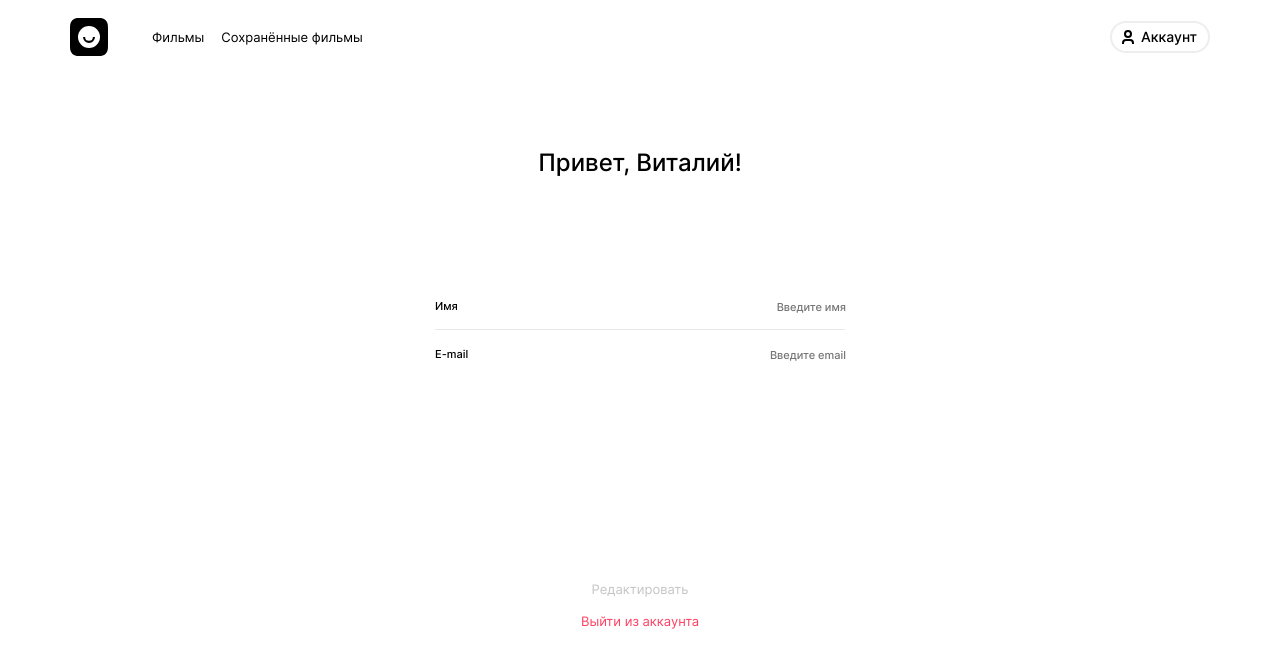
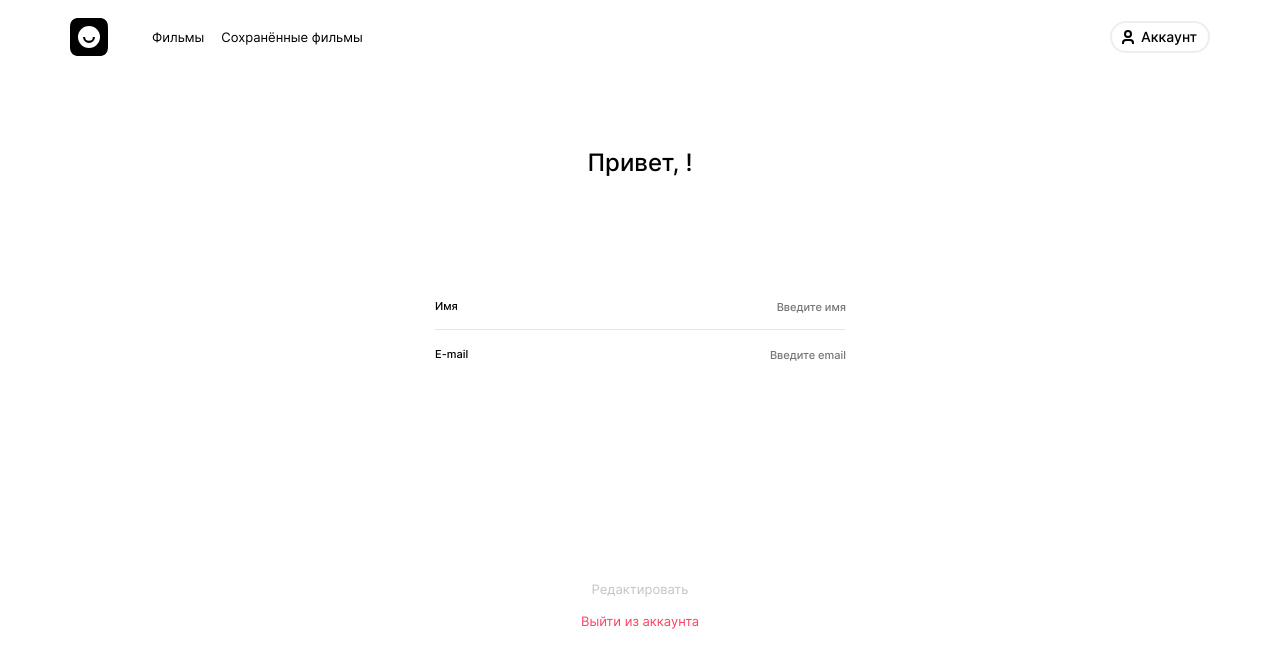
Before and after one commit to igorpodgorniy/movies-explorer-frontend, a React (Create React App) app: page /profile in a window 1280 px wide. Shown: the top 668 px of the page. Built offline with nearby package versions, Linux system fonts and the light colour scheme; no server answers; sample sign-in values are in the browser's storage.

Commit message:
Менять состояние кнопки даже если отправка закончилась ошибкой

```diff
--- a/src/components/App/App.js
+++ b/src/components/App/App.js
@@ -67,7 +67,6 @@ function App() {
   }
 
   function handleLogin(data, textSuccess) {
-    setIsLoading(false);
     setTextSuccess(textSuccess);
     setRequestDone(true);
     localStorage.setItem('isLogin', true);
@@ -92,6 +91,7 @@ function App() {
         console.log(err);
       })
       .finally(() => {
+        setIsLoading(false);
         setRequestDonePopupOpen(true);
       });
   }
@@ -109,6 +109,7 @@ function App() {
         console.log(err);
       })
       .finally(() => {
+        setIsLoading(false);
         setRequestDonePopupOpen(true);
       });
   }
@@ -118,7 +119,6 @@ function App() {
     setTextSuccess('Изменения сохранены.');
     api.editProfile(newData)
       .then((data) => {
-        setIsLoading(false);
         setRequestDone(true);
         setCurrentUser(data);
         closeAllPopups();
@@ -128,6 +128,7 @@ function App() {
         console.log(err);
       })
       .finally(() => {
+        setIsLoading(false);
         setRequestDonePopupOpen(true);
       });
   }
--- a/src/components/Profile/Profile.js
+++ b/src/components/Profile/Profile.js
@@ -33,7 +33,7 @@ function Profile(props) {
         className="profile__form"
         onSubmit={handleSubmit}
         noValidate>
-        <h1 className="profile__title">Привет, Виталий!</h1>
+        <h1 className="profile__title">Привет, {currentUser.name}!</h1>
         <label className="profile__label">
           Имя
           <input
```
